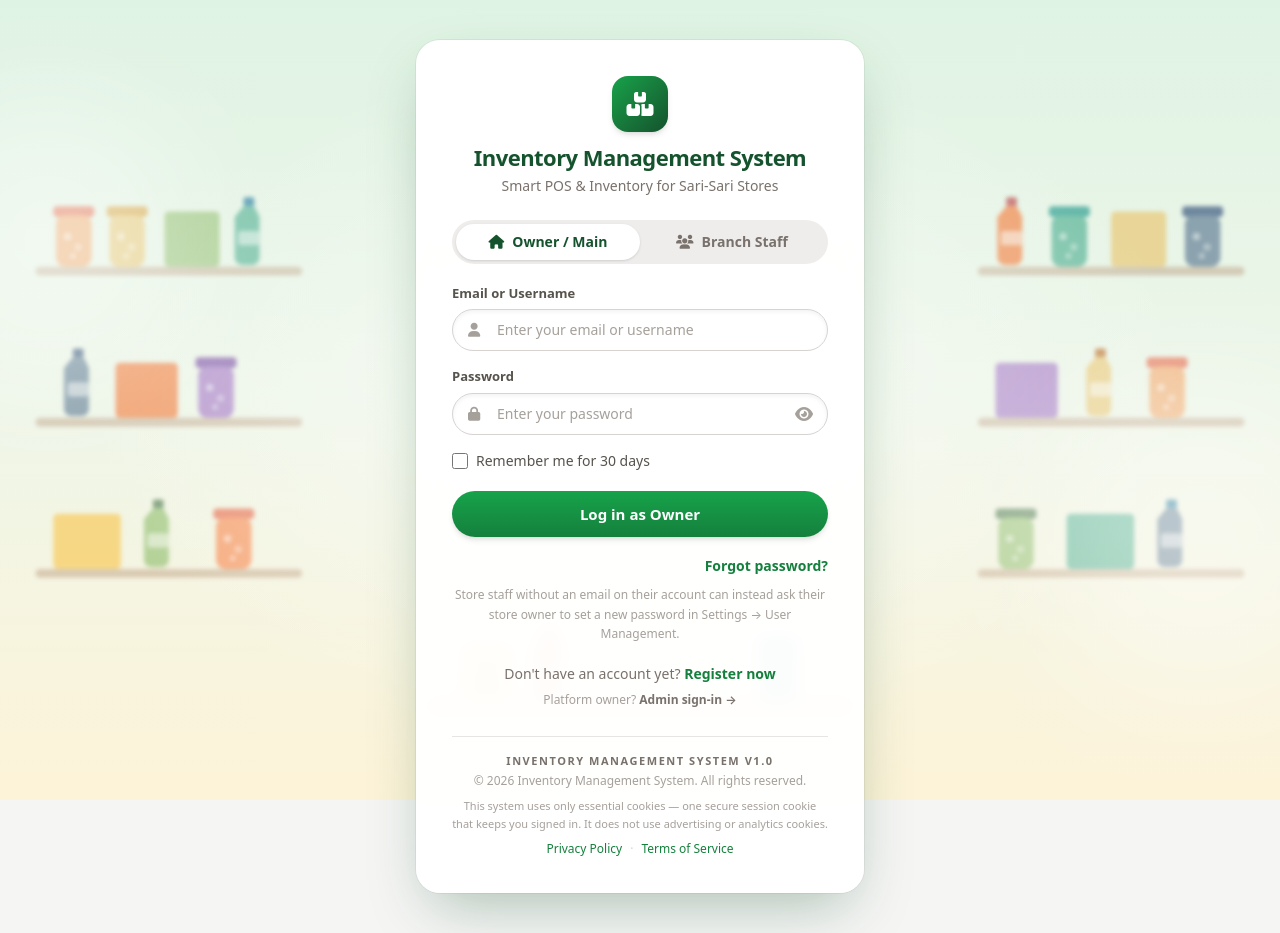
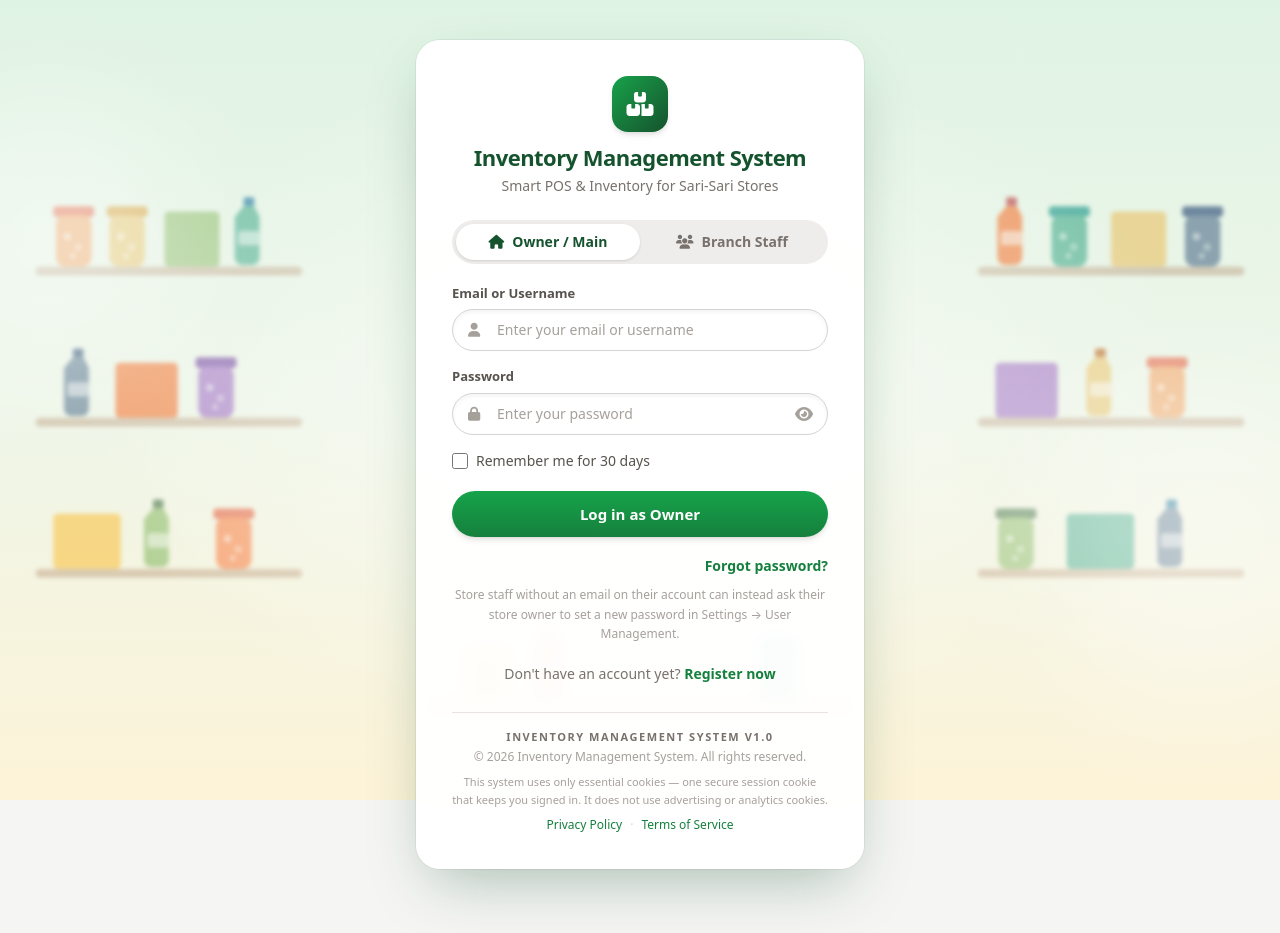
Before and after one commit to stevenjoetolloreyes/Smmsocialpulse_inventetory, a Next.js app: page /login in a window 1280 px wide. After the commit the page ends 909 px from the top, so only its background shows below. Built offline with nearby package versions, Linux system fonts and the light colour scheme.

Commit message:
Login page: remove the Platform owner Admin sign-in link (admin entrance kept unlisted; /admin unchanged)

```diff
--- a/src/app/login/page.tsx
+++ b/src/app/login/page.tsx
@@ -361,13 +361,6 @@ export default function LoginPage() {
           Register now
         </Link>
       </p>
-
-      <p className="mt-2 text-center text-xs text-stone-400">
-        Platform owner?{" "}
-        <Link href="/admin" className="font-semibold text-stone-500 hover:text-[#15803d] hover:underline">
-          Admin sign-in →
-        </Link>
-      </p>
     </AuthCard>
   );
 }
```
